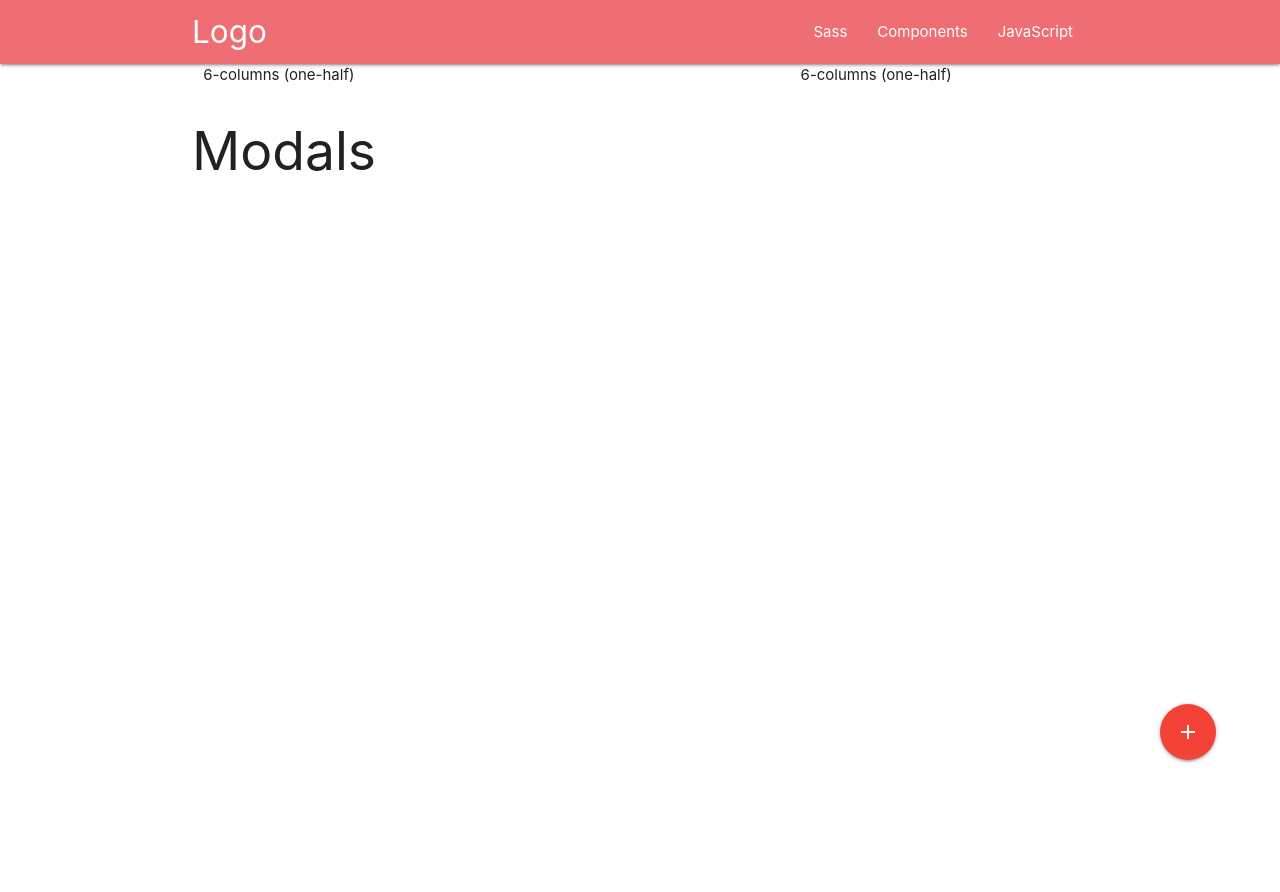
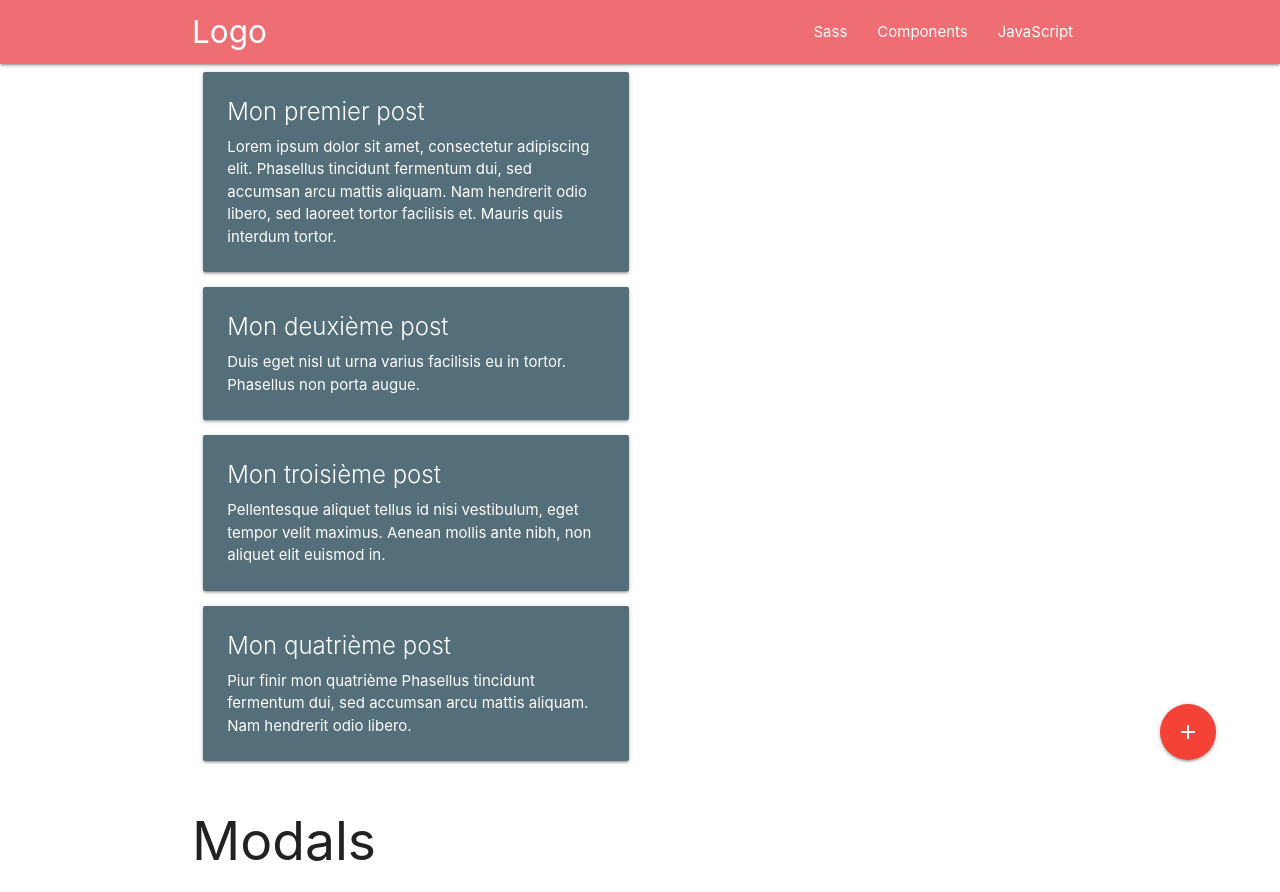
Before and after one commit to samir-ben/blogtest, an Angular app: page / in a window 1280 px wide. Before the commit the page ends 800 px from the top, so only its background shows below. Built offline with nearby package versions, Linux system fonts and the light colour scheme.

Commit message:
feat : post component
- add a posts list component
- add some card html in postslist component
- fetch data (from posts-data-service) on the dashboard

```diff
--- a/src/app/app.component.ts
+++ b/src/app/app.component.ts
@@ -4,18 +4,14 @@ import { PostsDataService } from './posts-data.service';
 @Component({
   selector: "app-root",
   templateUrl: "./app.component.html",
-  styleUrls: ["./app.component.scss"],
-  providers: [PostsDataService]
+  styleUrls: ["./app.component.scss"]
 })
 export class AppComponent implements OnInit {
   title = "blog";
-  private posts: any[];
 
-  constructor(private PostsDataService: PostsDataService) {}
+  constructor(private postsDataService: PostsDataService) {}
 
   ngOnInit(): void {
-    //Called after the constructor, initializing input properties, and the first call to ngOnChanges.
-    //Add 'implements OnInit' to the class.
-    this.posts = this.PostsDataService.fetchData();
+
   }
 }
--- a/src/app/app.module.ts
+++ b/src/app/app.module.ts
@@ -6,13 +6,15 @@ import { AppComponent } from './app.component';
 import { NavbarComponent } from './navbar/navbar.component';
 import { DashboardComponent } from './dashboard/dashboard.component';
 import { ModalComponent } from './modal/modal.component';
+import { ListPostsComponent } from './list-posts/list-posts.component';
 
 @NgModule({
   declarations: [
     AppComponent,
     NavbarComponent,
     DashboardComponent,
-    ModalComponent
+    ModalComponent,
+    ListPostsComponent
   ],
   imports: [
     BrowserModule,
--- a/src/app/dashboard/dashboard.component.html
+++ b/src/app/dashboard/dashboard.component.html
@@ -1,8 +1,8 @@
 <div class="container row">
-<div class="col s8">6-columns (one-half)</div>
-<div class="col s4">6-columns (one-half)</div>
+    <div class="col s6">
+        <app-list-posts *ngFor="let post of posts" [title]="post.title" [content]="post.content"></app-list-posts>
+    </div>
 </div>
 <div class="container">
     <a class=" btnAdd btn-floating btn-large waves-effect waves-light red bottom modal-trigger" href="#terms"><i class="material-icons">add</i></a>
 </div>
-<!-- Modal Trigger -->
--- a/src/app/dashboard/dashboard.component.ts
+++ b/src/app/dashboard/dashboard.component.ts
@@ -1,15 +1,18 @@
 import { Component, OnInit } from '@angular/core';
+import { PostsDataService } from "../posts-data.service";
 
 @Component({
-  selector: 'app-dashboard',
-  templateUrl: './dashboard.component.html',
-  styleUrls: ['./dashboard.component.scss']
+  selector: "app-dashboard",
+  templateUrl: "./dashboard.component.html",
+  styleUrls: ["./dashboard.component.scss"],
+  providers: [PostsDataService]
 })
 export class DashboardComponent implements OnInit {
+  private posts: any[];
 
-  constructor() { }
+  constructor(private postsDataService: PostsDataService) {}
 
   ngOnInit() {
+    this.posts = this.postsDataService.fetchData();
   }
-
 }
--- /dev/null
+++ b/src/app/list-posts/list-posts.component.html
@@ -0,0 +1,6 @@
+<div class="card blue-grey darken-1">
+  <div class="card-content white-text">
+    <span class="card-title">{{title}}</span>
+    <p>{{content}}</p>
+  </div>
+</div>
--- /dev/null
+++ b/src/app/list-posts/list-posts.component.ts
@@ -0,0 +1,15 @@
+import { Component, Input, OnInit } from "@angular/core";
+
+@Component({
+  selector: "app-list-posts",
+  templateUrl: "./list-posts.component.html",
+  styleUrls: ["./list-posts.component.scss"]
+})
+export class ListPostsComponent implements OnInit {
+  @Input() title: string;
+  @Input() content: string;
+
+  constructor() {}
+
+  ngOnInit() {}
+}
--- a/src/app/posts-data.service.ts
+++ b/src/app/posts-data.service.ts
@@ -4,17 +4,36 @@ import { Injectable } from '@angular/core';
   providedIn: "root"
 })
 export class PostsDataService {
-
-  private posts : any[] = [
-    {id: 1, title: 'Mon premier post', content: 'Voilà mon premier article'},
-    { id: 2, title: 'Mon deuxième post', content: 'Et mon deuxième article'},
-    { id: 3, title: 'Mon troisième post', content: 'Maintenant mon troisième article'},
-    { id: 4, title: 'Mon quatrième post', content: 'Piur finir mon quatrième article'},
+  private posts: any[] = [
+    {
+      id: 1,
+      title: "Mon premier post",
+      content:
+        "Lorem ipsum dolor sit amet, consectetur adipiscing elit. Phasellus tincidunt fermentum dui, sed accumsan arcu mattis aliquam. Nam hendrerit odio libero, sed laoreet tortor facilisis et. Mauris quis interdum tortor."
+    },
+    {
+      id: 2,
+      title: "Mon deuxième post",
+      content:
+        "Duis eget nisl ut urna varius facilisis eu in tortor. Phasellus non porta augue."
+    },
+    {
+      id: 3,
+      title: "Mon troisième post",
+      content:
+        "Pellentesque aliquet tellus id nisi vestibulum, eget tempor velit maximus. Aenean mollis ante nibh, non aliquet elit euismod in."
+    },
+    {
+      id: 4,
+      title: "Mon quatrième post",
+      content:
+        "Piur finir mon quatrième Phasellus tincidunt fermentum dui, sed accumsan arcu mattis aliquam. Nam hendrerit odio libero."
+    }
   ];
 
   constructor() {}
 
-  fetchData(){
+  fetchData() {
     return this.posts;
-  };
+  }
 }
```
Also changed, not shown: src/app/list-posts/list-posts.component.scss (added).
